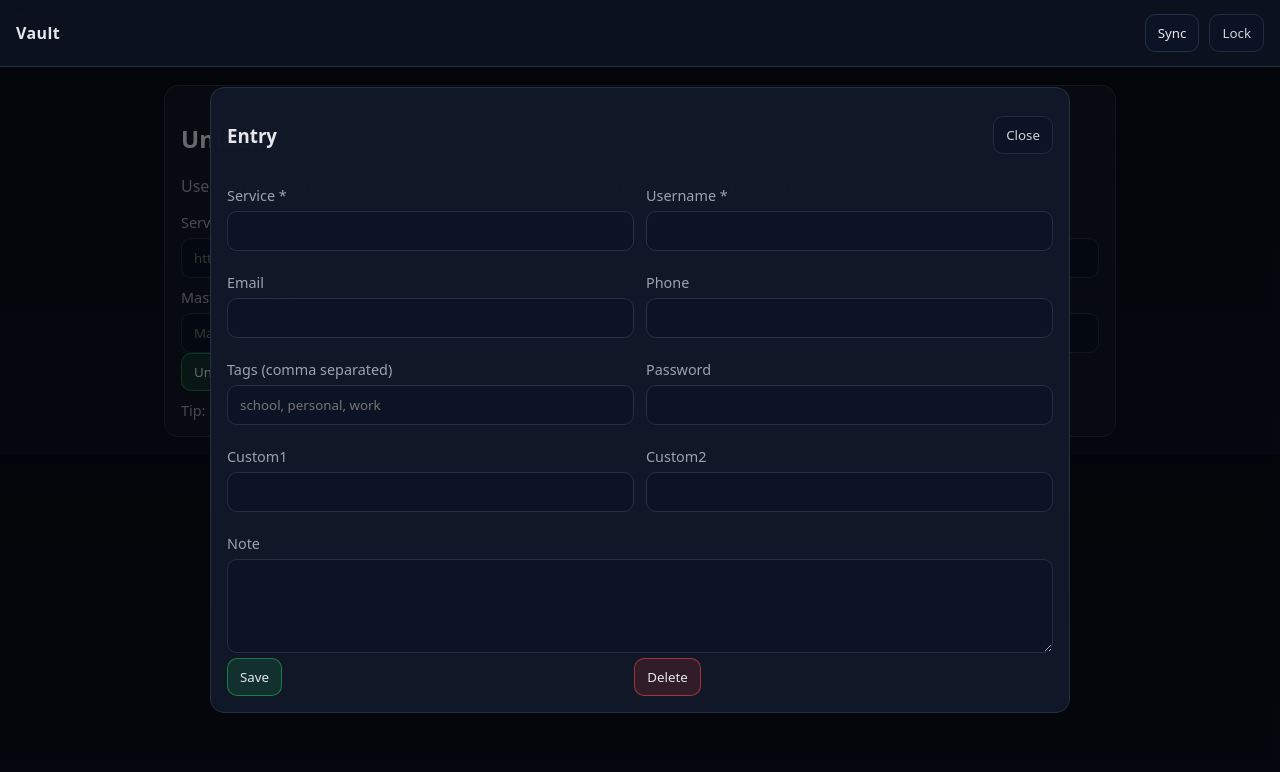
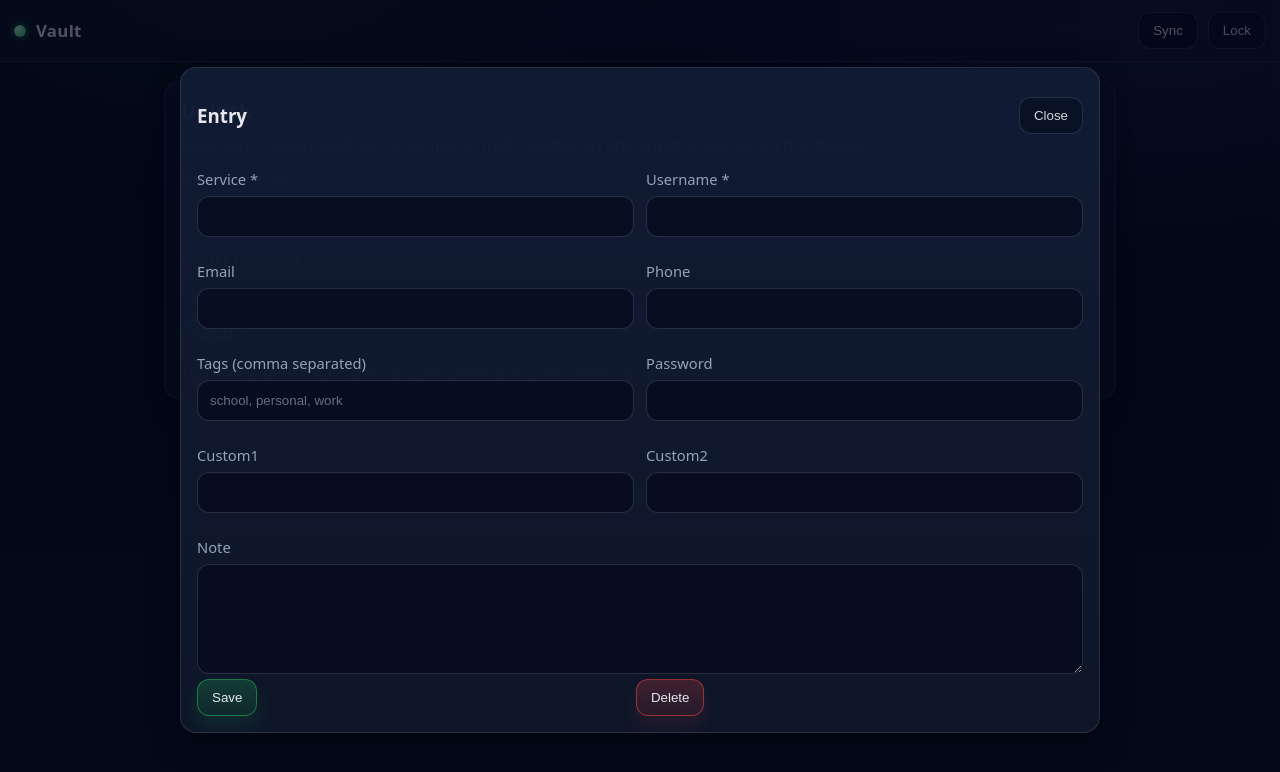
Before and after one commit to Alock0716/Password-manager, a plain HTML site: page index.html in a window 1280 px wide. Drawn offline with Linux system fonts and the light colour scheme.

Commit message:
Refactor styles and update design elements
Updated CSS variables, improved layout styles, and enhanced button designs.

```diff
--- a/styles.css
+++ b/styles.css
@@ -1,189 +1,290 @@
 :root{
-  --bg:#0b1220;
-  --card:#111827;
-  --muted:#9ca3af;
+  --bg0:#050712;
+  --bg1:#0b1220;
+  --card:#0f172a;
+  --card2:#111c35;
+  --line:rgba(148,163,184,.16);
   --txt:#e5e7eb;
-  --line:#243044;
+  --muted:#94a3b8;
+
   --pri:#22c55e;
-  --warn:#ef4444;
+  --pri2:#16a34a;
+  --danger:#ef4444;
+
+  --focus:#60a5fa;
+  --shadow: 0 12px 30px rgba(0,0,0,.35);
+  --shadow2: 0 10px 22px rgba(0,0,0,.28);
+
+  --radius:16px;
+  --radius2:12px;
 }
 
-*{
-  box-sizing:border-box;
-  font-family:system-ui,-apple-system,Segoe UI,Roboto,Arial;
-}
+*{ box-sizing:border-box; }
+
+html,body{ height:100%; }
 
 body{
   margin:0;
-  background:linear-gradient(180deg,#070b14,var(--bg));
   color:var(--txt);
+  font-family: ui-sans-serif, system-ui, -apple-system, Segoe UI, Roboto, Helvetica, Arial;
+  background:
+    radial-gradient(900px 500px at 20% -10%, rgba(34,197,94,.18), transparent 55%),
+    radial-gradient(900px 500px at 90% 0%, rgba(96,165,250,.16), transparent 55%),
+    linear-gradient(180deg, var(--bg0), var(--bg1));
 }
 
 .wrap{
-  max-width:980px;
-  margin:18px auto;
-  padding:0 14px;
+  max-width: 980px;
+  margin: 18px auto;
+  padding: 0 14px 26px;
 }
 
 .bar{
+  position: sticky;
+  top: 0;
+  z-index: 50;
+
   display:flex;
+  align-items:center;
   justify-content:space-between;
-  align-items:center;
-  padding:14px 16px;
+  gap: 12px;
+
+  padding: 12px 14px;
   border-bottom:1px solid var(--line);
-  background:rgba(17,24,39,.7);
-  backdrop-filter: blur(10px);
-  position:sticky;
-  top:0;
-  z-index:10;
+
+  background: rgba(15, 23, 42, .7);
+  backdrop-filter: blur(12px);
 }
 
 .brand{
-  font-weight:800;
-  letter-spacing:.4px;
+  display:flex;
+  align-items:center;
+  gap: 10px;
+  font-weight: 900;
+  letter-spacing: .3px;
+  font-size: 1.05rem;
+}
+
+.brand::before{
+  content:"";
+  width: 12px;
+  height: 12px;
+  border-radius: 999px;
+  background: radial-gradient(circle at 30% 30%, #b7ffcf, var(--pri));
+  box-shadow: 0 0 0 4px rgba(34,197,94,.14);
 }
 
 .actions{
   display:flex;
-  gap:10px;
+  align-items:center;
+  gap: 10px;
 }
 
 .card{
-  background:rgba(17,24,39,.95);
-  border:1px solid var(--line);
-  border-radius:14px;
-  padding:16px;
+  background: linear-gradient(180deg, rgba(17,28,53,.88), rgba(15,23,42,.92));
+  border: 1px solid var(--line);
+  border-radius: var(--radius);
+  padding: 16px;
+  box-shadow: var(--shadow2);
 }
 
-.hidden{ display:none }
+.hidden{ display:none; }
+
+h2{
+  margin: 0 0 10px;
+  font-size: 1.25rem;
+  letter-spacing: .2px;
+}
+
+p{ margin: 0 0 12px; }
+
+.muted{ color: var(--muted); }
+.small{ font-size: .92rem; margin-top: 10px; }
 
 .lbl{
   display:block;
-  margin:10px 0 6px;
-  color:var(--muted);
-  font-size:.9rem;
+  margin: 12px 0 7px;
+  color: var(--muted);
+  font-size: .92rem;
 }
 
 .in{
   width:100%;
-  padding:10px 12px;
-  border-radius:10px;
-  border:1px solid var(--line);
-  background:#0b1324;
-  color:var(--txt);
-  outline:none;
+  padding: 12px 12px;
+  border-radius: var(--radius2);
+  border: 1px solid rgba(148,163,184,.22);
+  background: rgba(2,6,23,.55);
+  color: var(--txt);
+  outline: none;
+  transition: border-color .15s, box-shadow .15s, transform .05s;
 }
 
+.in::placeholder{ color: rgba(148,163,184,.65); }
+
 .in:focus{
-  border-color:#3b82f6;
+  border-color: rgba(96,165,250,.55);
+  box-shadow: 0 0 0 4px rgba(96,165,250,.14);
 }
 
 .btn{
-  border:1px solid var(--line);
-  background:#0b1324;
-  color:var(--txt);
-  padding:9px 12px;
-  border-radius:10px;
-  cursor:pointer;
+  border: 1px solid rgba(148,163,184,.22);
+  background: rgba(2,6,23,.45);
+  color: var(--txt);
+  padding: 10px 14px;
+  border-radius: 12px;
+  cursor: pointer;
+  transition: transform .05s, box-shadow .15s, border-color .15s, background .15s, opacity .15s;
+  user-select: none;
+  -webkit-tap-highlight-color: transparent;
+}
+
+.btn:hover{
+  border-color: rgba(148,163,184,.35);
+}
+
+.btn:active{
+  transform: translateY(1px);
+  opacity: .95;
 }
 
 .btn.primary{
-  border-color:rgba(34,197,94,.5);
-  background:rgba(34,197,94,.15);
+  background: linear-gradient(180deg, rgba(34,197,94,.22), rgba(34,197,94,.10));
+  border-color: rgba(34,197,94,.50);
+  box-shadow: 0 10px 18px rgba(34,197,94,.12);
 }
 
-.btn.secondary{ opacity:.9 }
+.btn.primary:hover{
+  border-color: rgba(34,197,94,.70);
+  background: linear-gradient(180deg, rgba(34,197,94,.30), rgba(34,197,94,.12));
+}
+
+.btn.secondary{
+  opacity: .92;
+}
 
 .btn.danger{
-  border-color:rgba(239,68,68,.6);
-  background:rgba(239,68,68,.15);
+  background: linear-gradient(180deg, rgba(239,68,68,.22), rgba(239,68,68,.10));
+  border-color: rgba(239,68,68,.55);
+  box-shadow: 0 10px 18px rgba(239,68,68,.10);
 }
 
 .row{
   display:flex;
-  gap:10px;
+  gap: 10px;
   align-items:center;
   justify-content:space-between;
   flex-wrap:wrap;
 }
 
-.muted{ color:var(--muted) }
-
-.small{
-  font-size:.9rem;
-  margin-top:10px;
+.msg{
+  margin-top: 10px;
+  color: var(--muted);
 }
 
-.msg{ margin-top:10px }
-
 .pill{
-  padding:6px 10px;
-  border:1px solid var(--line);
-  border-radius:999px;
-  color:var(--muted);
+  padding: 7px 12px;
+  border:1px solid rgba(148,163,184,.22);
+  border-radius: 999px;
+  color: var(--muted);
+  background: rgba(2,6,23,.35);
+  font-size: .92rem;
 }
 
 .tableWrap{
-  margin-top:12px;
+  margin-top: 14px;
   overflow:auto;
-  border-radius:12px;
-  border:1px solid var(--line);
+  border-radius: var(--radius);
+  border: 1px solid var(--line);
+  background: rgba(2,6,23,.25);
+  box-shadow: var(--shadow2);
 }
 
 .tbl{
   width:100%;
-  border-collapse:collapse;
-  min-width:780px;
-  background:#0b1324;
+  border-collapse: separate;
+  border-spacing: 0;
+  min-width: 820px;
+  background: transparent;
 }
 
-.tbl th,
-.tbl td{
-  padding:10px 12px;
-  border-bottom:1px solid var(--line);
+.tbl th, .tbl td{
+  padding: 12px 12px;
+  border-bottom: 1px solid rgba(148,163,184,.12);
   text-align:left;
+  vertical-align: middle;
 }
 
 .tbl th{
-  color:#cbd5e1;
-  font-weight:700;
-  background:rgba(17,24,39,.6);
+  position: sticky;
+  top: 0;
+  z-index: 5;
+  color: #cbd5e1;
+  font-weight: 800;
+  background: rgba(15,23,42,.85);
+  backdrop-filter: blur(10px);
 }
 
-.right{ text-align:right }
+.tbl tbody tr:hover td{
+  background: rgba(34,197,94,.06);
+}
+
+.right{ text-align:right; }
 
 .actionsCell{
   display:flex;
-  gap:8px;
+  gap: 8px;
   justify-content:flex-end;
 }
 
 .modal{
   position:fixed;
   inset:0;
-  background:rgba(0,0,0,.55);
+  z-index: 100;
+  background: rgba(2,6,23,.66);
   display:flex;
   align-items:center;
   justify-content:center;
-  padding:14px;
+  padding: 14px;
 }
 
 .modalCard{
-  width:min(860px,100%);
-  background:rgba(17,24,39,.98);
-  border:1px solid var(--line);
-  border-radius:14px;
-  padding:16px;
+  width: min(920px, 100%);
+  max-height: 92vh;
+  overflow: auto;
+
+  background: linear-gradient(180deg, rgba(17,28,53,.94), rgba(15,23,42,.96));
+  border: 1px solid rgba(148,163,184,.18);
+  border-radius: var(--radius);
+  padding: 16px;
+
+  box-shadow: var(--shadow);
 }
 
 .grid{
   display:grid;
-  grid-template-columns:repeat(2,1fr);
-  gap:12px;
-  margin-top:10px;
+  grid-template-columns: repeat(2, 1fr);
+  gap: 12px;
+  margin-top: 10px;
 }
 
-@media (max-width:760px){
-  .grid{ grid-template-columns:1fr }
-  .tbl{ min-width:640px }
+textarea.in{
+  resize: vertical;
+  min-height: 110px;
 }
+
+@media (max-width: 860px){
+  .tbl{ min-width: 700px; }
+}
+
+@media (max-width: 760px){
+  .grid{ grid-template-columns: 1fr; }
+  .tbl{ min-width: 640px; }
+
+  .bar{
+    padding: 11px 12px;
+  }
+
+  .btn{
+    padding: 10px 12px;
+  }
+}
```
